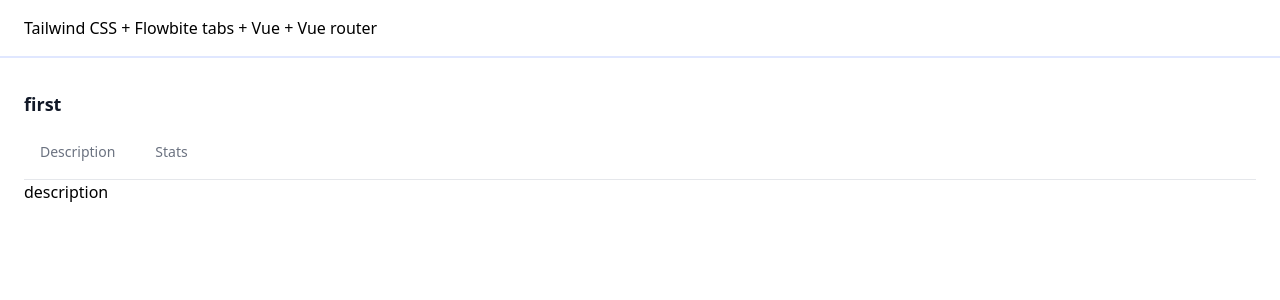
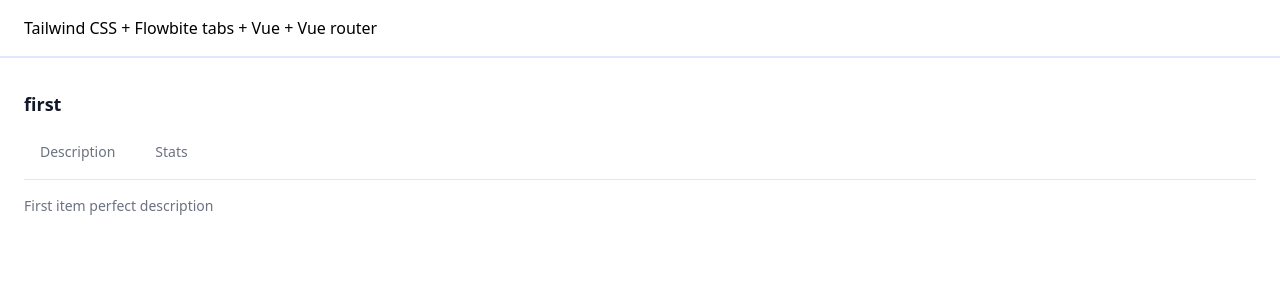
Before and after one commit to achernetsov/flowbite-vue-router-tabs, a Vue app: page /items/1/description in a window 1280 px wide. Shown: the top 300 px of the page. Built offline with nearby package versions, Linux system fonts and the light colour scheme.

Commit message:
WIP: tabs work, tab buttons todo

```diff
--- a/package.json
+++ b/package.json
@@ -12,6 +12,7 @@
     "format": "prettier --write src/"
   },
   "dependencies": {
+    "pinia": "^2.0.35",
     "vue": "^3.2.47",
     "vue-router": "^4.1.6"
   },
--- a/src/components/ItemDescription.vue
+++ /dev/null
@@ -1,3 +0,0 @@
-<template>
-    description
-</template>
--- /dev/null
+++ b/src/components/ItemDescriptionTab.vue
@@ -0,0 +1,13 @@
+<script setup lang="ts">
+import { onMounted } from 'vue';
+import { useItemStore } from '@/stores/currentItemStore';
+const item = useItemStore().item
+
+onMounted(() => {
+    console.info(`Mounted description tab`)
+})
+</script>
+
+<template>
+    <p>{{ item?.description }}</p>
+</template>
--- a/src/components/ItemStats.vue
+++ /dev/null
@@ -1,3 +0,0 @@
-<template>
-    stats
-</template>
--- /dev/null
+++ b/src/components/ItemStatsTab.vue
@@ -0,0 +1,8 @@
+<script setup lang="ts">
+import { useItemStore } from '@/stores/currentItemStore';
+const item = useItemStore().item
+</script>
+
+<template>
+    <p>Amount: {{ item?.amount }}</p>
+</template>
--- a/src/main.ts
+++ b/src/main.ts
@@ -1,11 +1,14 @@
 import { createApp } from 'vue'
 import App from './App.vue'
 import router from './router'
+import { createPinia } from 'pinia'
 
 import './style.css'
 
+const pinia = createPinia()
 const app = createApp(App)
 
 app.use(router)
 
+app.use(pinia)
 app.mount('#app')
--- /dev/null
+++ b/src/stores/currentItemStore.ts
@@ -0,0 +1,12 @@
+// currently opened item
+// store used so tabs can access item without loading it, so item loaded once in parent ItemView
+
+import { ref } from 'vue'
+import { defineStore } from 'pinia'
+import type { Item } from '../model/item'
+
+export const useItemStore = defineStore('item', () => {
+    const item = ref<Item>()
+
+    return { item }
+  })
--- a/src/views/ItemView.vue
+++ b/src/views/ItemView.vue
@@ -1,27 +1,25 @@
 <script setup lang="ts">
 import { onMounted, ref } from 'vue';
 import { useRoute, RouterLink, RouterView } from 'vue-router';
-import type { Item } from '../model/item';
 import { findItem } from '../db'
+import { useItemStore } from '../stores/currentItemStore'
 
+const itemStore = useItemStore()
 const route = useRoute()
-const loading = ref(true)
-const item = ref<Item>()
 
 onMounted(() => {
-    item.value = findItem(parseInt(route.params.id as string))
-    loading.value = false
-    console.info(`Mounted ${JSON.stringify(item.value)}`)
+    itemStore.item = findItem(parseInt(route.params.id as string))
+    console.info(`Mounted item view: ${JSON.stringify(itemStore.item)}`)
 })
 </script>
 
 <template>
-    <div v-if="!loading">
-        <h2 class="mb-2 text-lg font-semibold text-gray-900">{{ item!.name }}</h2>
+    <div v-if="itemStore.item">
+        <h2 class="mb-2 text-lg font-semibold text-gray-900">{{ itemStore.item.name }}</h2>
 
         <!-- https://flowbite.com/docs/components/tabs/#tabs-with-underline -->
         <div id="tabsButtons"
-            class="text-sm font-medium text-center text-gray-500 border-b border-gray-200">
+            class="mb-4 text-sm font-medium text-center text-gray-500 border-b border-gray-200">
             <ul class="flex flex-wrap -mb-px">
                 <li class="mr-2">
                     <!-- https://router.vuejs.org/guide/essentials/nested-routes.html -->
@@ -38,6 +36,8 @@
                 </li>
             </ul>
         </div>
-        <RouterView />
+        <div id="tab-content" class="text-sm text-gray-500">
+            <RouterView />
+        </div>
     </div>
 </template>
```
Also changed, not shown: src/router/index.ts (+4 -4 lines), 1 other file (tests, documents, lock files or other folders).
